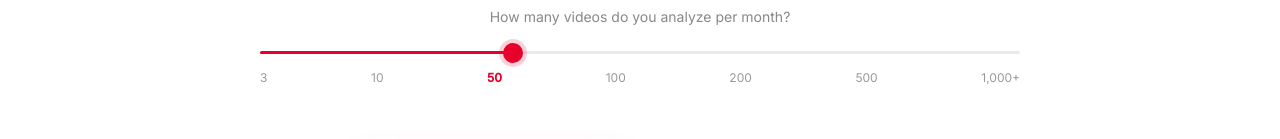
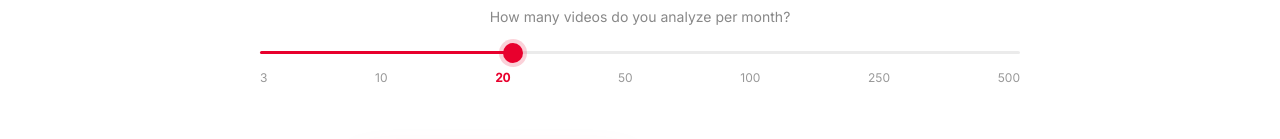
Before and after one commit to bimogg/Hooked.AI, a Next.js app: page /pricing in a window 1280 px wide. Shown: the part 318-457 px from the top of the page. Built offline with nearby package versions, Linux system fonts and the light colour scheme; no server answers.

Commit message:
pricing: align slider steps with new tier limits

```diff
--- a/components/PricingContent.tsx
+++ b/components/PricingContent.tsx
@@ -8,7 +8,7 @@ import { tr } from '@/lib/translations';
 
 const POLAR_CHECKOUT = 'https://buy.polar.sh/polar_cl_z60eWttODS3mrButkP1Q6WZzVsDpDLgpk4fMs4X32s4';
 
-const VOLUME_STEPS = [3, 10, 50, 100, 200, 500, 1000] as const;
+const VOLUME_STEPS = [3, 10, 20, 50, 100, 250, 500] as const;
 
 type PlanId = 'free' | 'pro' | 'creator' | 'enterprise';
 
@@ -26,8 +26,8 @@ type Plan = {
 
 function recommendedPlan(volume: number): PlanId {
   if (volume <= 3) return 'free';
-  if (volume <= 50) return 'pro';
-  if (volume <= 500) return 'creator';
+  if (volume <= 20) return 'pro';
+  if (volume <= 100) return 'creator';
   return 'enterprise';
 }
 
```
